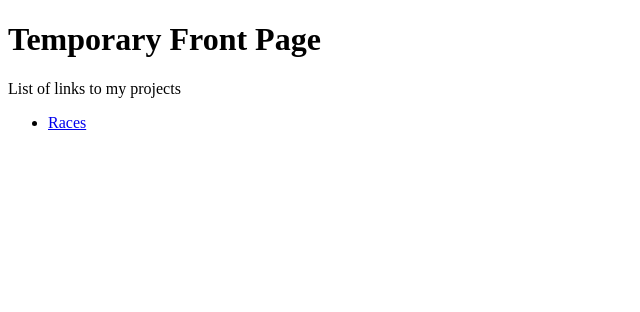
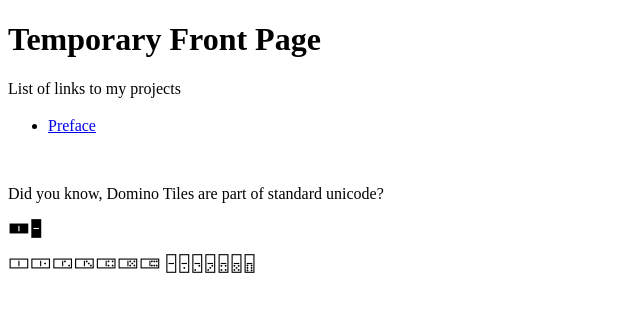
Before and after one commit to Ursa-Frank/ursa-frank.github.io, a plain HTML site: page index.html in a window 1280 px wide. Shown: the whole page, without its empty margins (0-640 px from the left). Drawn offline with Linux system fonts and the light colour scheme.

Commit message:
Update index.html

```diff
--- a/index.html
+++ b/index.html
@@ -8,8 +8,13 @@
 
   <h1>Temporary Front Page</h1>
   <p>List of links to my projects</p>
+  <h3></h3>
   <ul>
-    <li><a href=https://ursa-frank.github.io/rpg/preface.html>Races</a></li>
+    <li><a href=https://ursa-frank.github.io/rpg/preface.html>Preface</a></li>
   </ul>
+  </br>
+  <p>Did you know, Domino Tiles are part of standard unicode?</p>
+  <p>🀰🁢</p>
+  <p>🀱🀲🀳🀴🀵🀶🀷 🁣🁤🁥🁦🁧🁨🁩</p>
   </body>
 </html>
```
